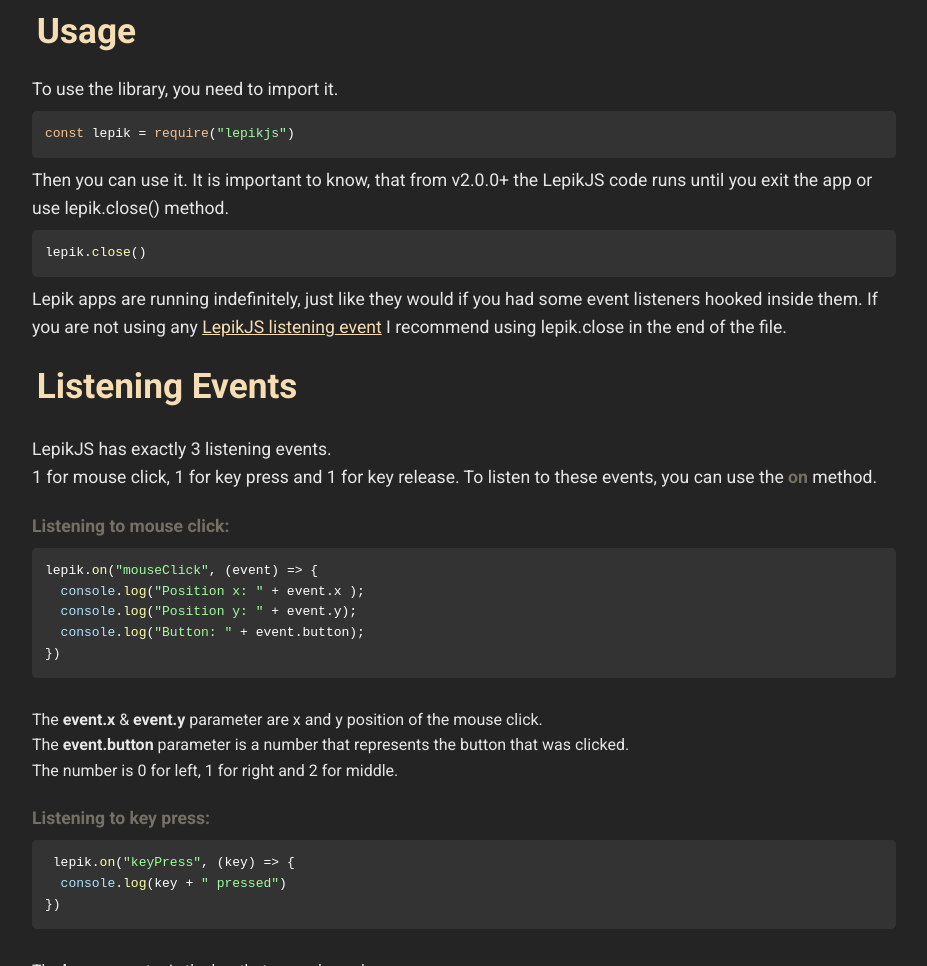
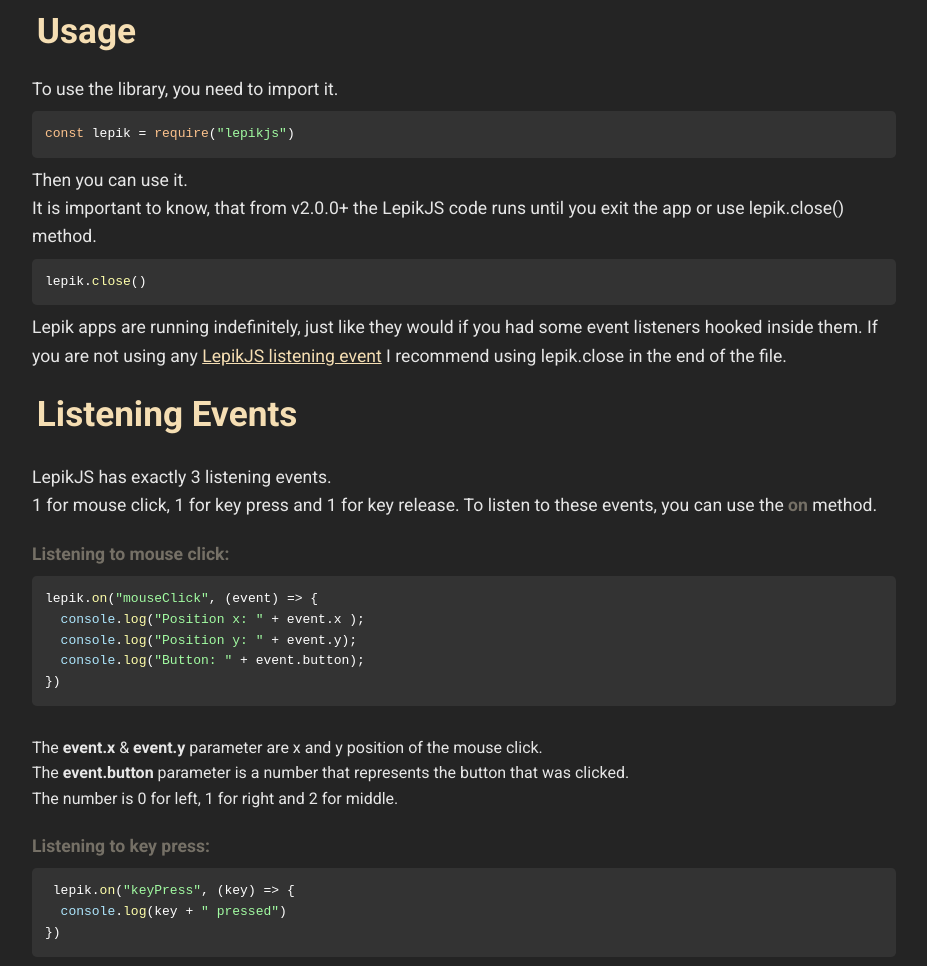
Before and after one commit to ROGR3/LepikJS, a website: page web/index.html in a window 1280 px wide. Shown: the part 1765-2731 px from the top of the page, without its empty margins (176-1103 px from the left). Drawn offline with nearby package versions, Linux system fonts and the light colour scheme; no server answers.

Commit message:
web typo

```diff
--- a/web/index.html
+++ b/web/index.html
@@ -93,7 +93,8 @@
         <pre><code class="language-javascript">const lepik = require("lepikjs")</code></pre>
         </p>
         <p>
-          Then you can use it. It is important to know, that from v2.0.0+ the LepikJS code runs until you exit the app
+          Then you can use it.</p>
+        <p>It is important to know, that from v2.0.0+ the LepikJS code runs until you exit the app
           or use lepik.close() method.
         </p>
         <pre><code class="language-javascript">lepik.close()</code></pre>
```
